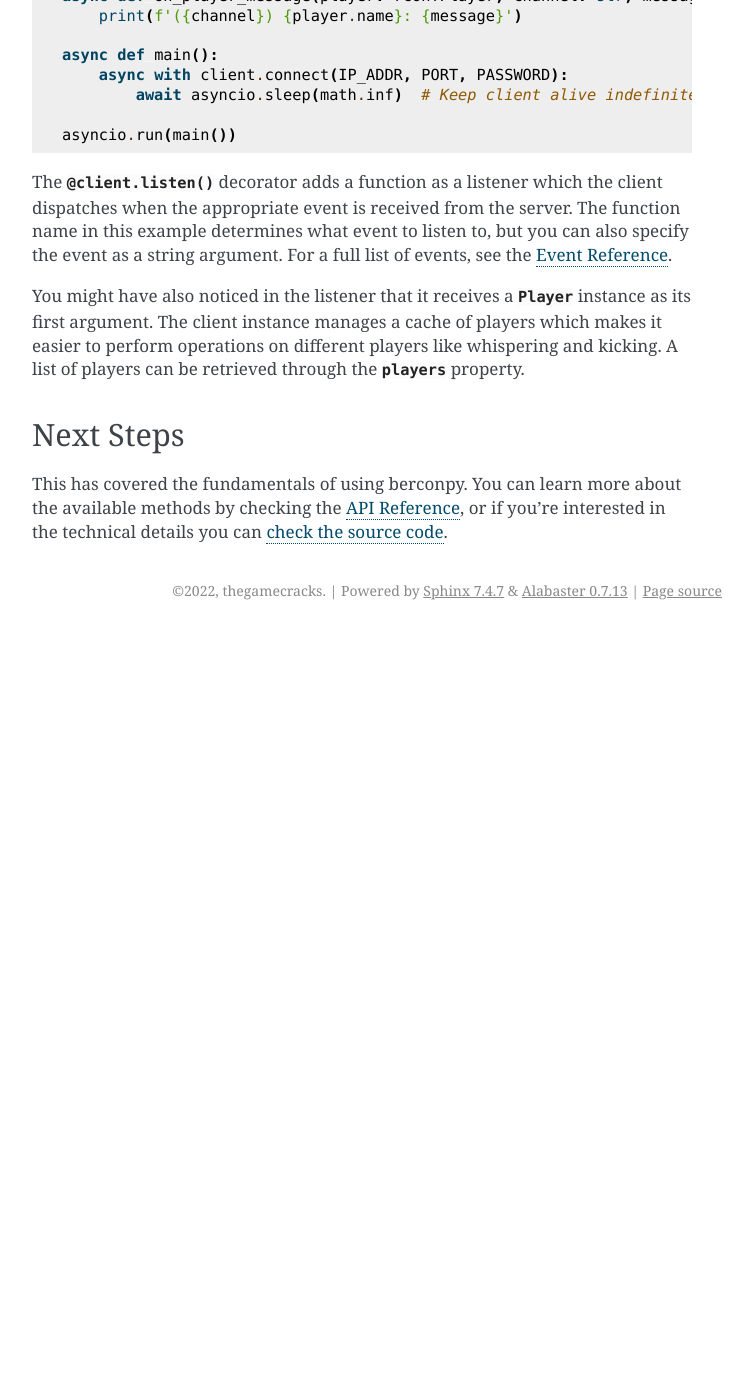
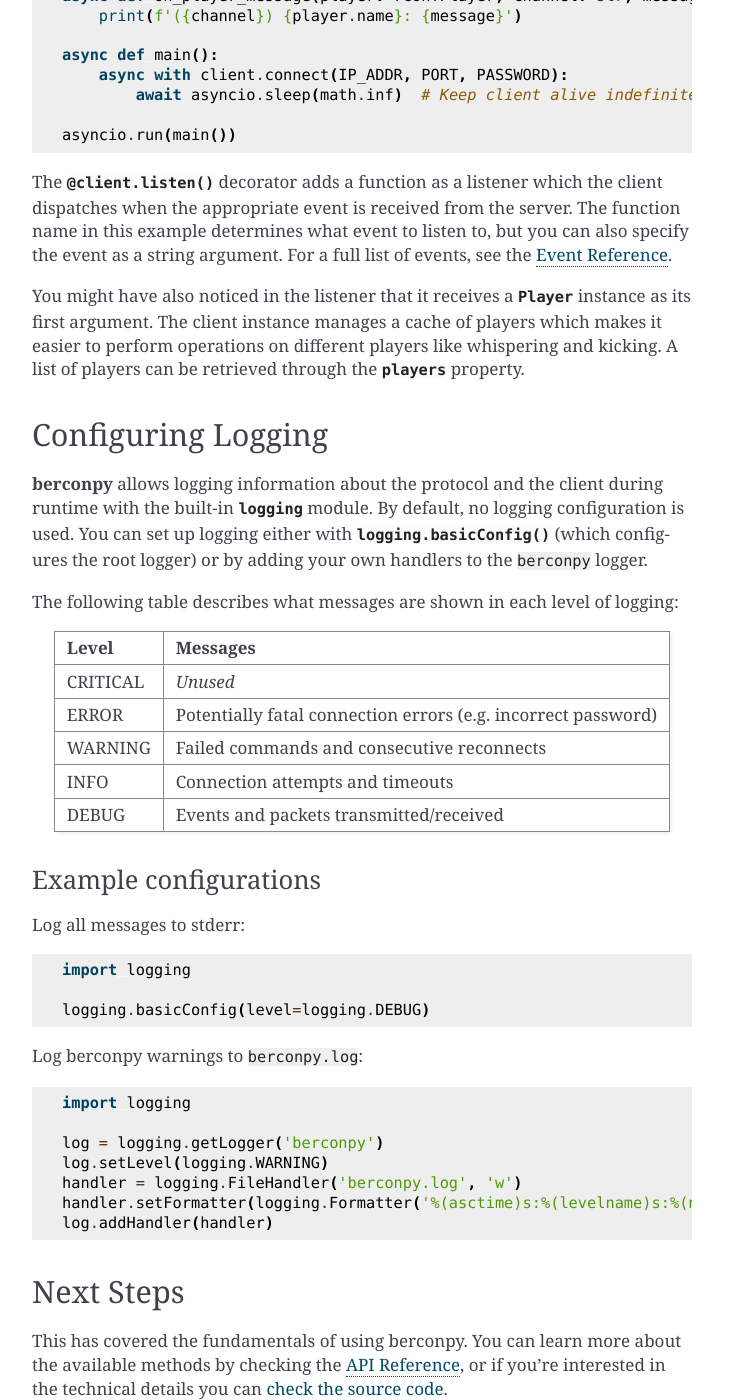
Before and after one commit to thegamecracks/berconpy, a Sphinx documentation site: the page built from docs/source/intro.rst, in a window 1280 px wide and 1400 px high, scrolled down 2229 px. Shown: the whole window, without its empty margins (388-1141 px from the left). Built offline with Sphinx 7.4.7, drawn with Linux system fonts in a browser that asks for light colours; before the commit the page ends 2859 px from its top, so only the background shows below that; some of the changed text lies outside the part shown.

Commit message:
Document logging configuration in intro.rst

```diff
--- a/docs/source/conf.py
+++ b/docs/source/conf.py
@@ -19,6 +19,7 @@ extensions = [
     'sphinx.ext.autodoc',
     'sphinx.ext.autosummary',
     'sphinx_autodoc_typehints',
+    'sphinx.ext.intersphinx',
 ]
 
 templates_path = ['_templates']
@@ -29,6 +30,11 @@ autodoc_default_options = {
     'members': True
 }
 autodoc_member_order = 'groupwise'
+
+# https://www.sphinx-doc.org/en/master/usage/extensions/intersphinx.html
+intersphinx_mapping = {
+    'python': ('https://docs.python.org/3', None),
+}
 
 # -- Options for HTML output -------------------------------------------------
 # https://www.sphinx-doc.org/en/master/usage/configuration.html#options-for-html-output
--- a/docs/source/intro.rst
+++ b/docs/source/intro.rst
@@ -131,6 +131,50 @@ perform operations on different players like whispering and kicking.
 A list of players can be retrieved through the
 :py:attr:`~berconpy.AsyncRCONClient.players` property.
 
+Configuring Logging
+-------------------
+
+**berconpy** allows logging information about the protocol and the client
+during runtime with the built-in :py:mod:`logging` module. By default,
+no logging configuration is used. You can set up logging either with
+:py:func:`logging.basicConfig()` (which configures the root logger)
+or by adding your own handlers to the ``berconpy`` logger.
+
+The following table describes what messages are shown in each level of logging:
+
+======== =============================================================
+Level    Messages
+======== =============================================================
+CRITICAL *Unused*
+   ERROR Potentially fatal connection errors (e.g. incorrect password)
+ WARNING Failed commands and consecutive reconnects
+    INFO Connection attempts and timeouts
+   DEBUG Events and packets transmitted/received
+======== =============================================================
+
+Example configurations
+^^^^^^^^^^^^^^^^^^^^^^
+
+Log all messages to stderr:
+
+.. code:: python
+
+    import logging
+
+    logging.basicConfig(level=logging.DEBUG)
+
+Log berconpy warnings to ``berconpy.log``:
+
+.. code:: python
+
+    import logging
+
+    log = logging.getLogger('berconpy')
+    log.setLevel(logging.WARNING)
+    handler = logging.FileHandler('berconpy.log', 'w')
+    handler.setFormatter(logging.Formatter('%(asctime)s:%(levelname)s:%(name)s: %(message)s'))
+    log.addHandler(handler)
+
 Next Steps
 ----------
 
```
